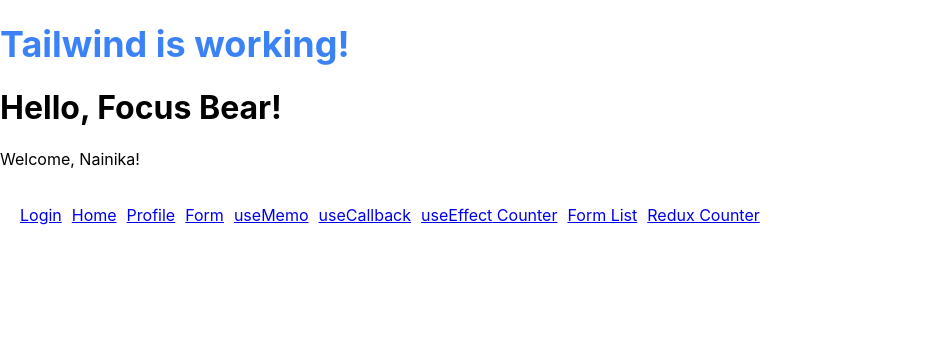
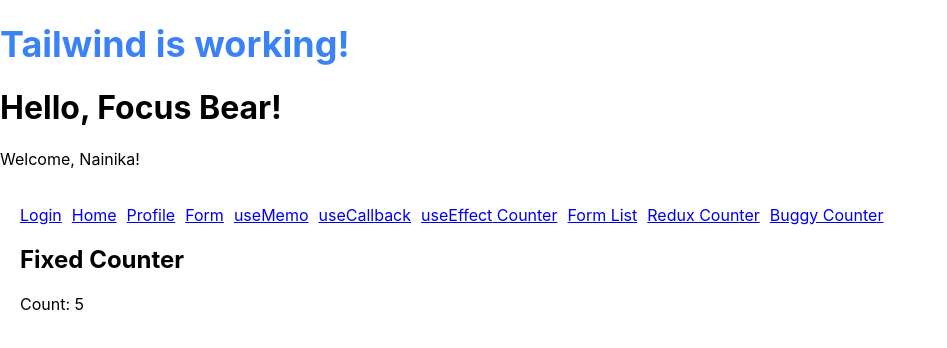
Before and after one commit to NainikaSharma/NainikaSharma-intern-repo, a React (Create React App) app: page /buggy-counter in a window 1280 px wide. Shown: the top 348 px of the page, without its empty margins (0-947 px from the left). Built offline with nearby package versions, Linux system fonts and the light colour scheme.

Commit message:
Practice React debugging with stale closure example

```diff
--- a/src/App.js
+++ b/src/App.js
@@ -13,6 +13,7 @@ import CounterMessage from "./CounterMessage";
 import FormList from "./components/FormList";
 import ReduxCounter from "./ReduxCounter"; // Redux
 import HelloWorld from "./HelloWorld";
+import BuggyCounter from "./BuggyCounter";
 
 function App() {
   return (
@@ -38,9 +39,8 @@ function App() {
           <Link to="/effect">useEffect</Link>
           <Link to="/counter" style={{ marginRight: "10px" }}> Counter</Link>
           <Link to="/list" style={{ marginRight: "10px" }}>Form List</Link>
-          <Link to="/redux-counter" style={{ marginRight: "10px" }}>
-  Redux Counter
-</Link>
+          <Link to="/redux-counter" style={{ marginRight: "10px" }}>Redux Counter</Link>
+          <Link to="/buggy-counter" style={{ marginRight: "10px" }}>Buggy Counter</Link>
         </nav>
 
         {/* Routes */}
@@ -55,6 +55,7 @@ function App() {
           <Route path="/counter" element={<Counter />} />
           <Route path="/list" element={<FormList />} />
           <Route path="/redux-counter" element={<><ReduxCounter /><CounterMessage /></>}/>
+          <Route path="/buggy-counter" element={<BuggyCounter />} />
         </Routes>
 
       </div>
--- /dev/null
+++ b/src/BuggyCounter.js
@@ -0,0 +1,22 @@
+import React, { useState, useEffect } from "react";
+
+function BuggyCounter() {
+  const [count, setCount] = useState(0);
+
+  useEffect(() => {
+    const id = setInterval(() => {
+      setCount((prevCount) => prevCount + 1);
+    }, 1000);
+
+    return () => clearInterval(id);
+  }, []);
+
+  return (
+    <div>
+      <h2>Fixed Counter</h2>
+      <p>Count: {count}</p>
+    </div>
+  );
+}
+
+export default BuggyCounter;
```
